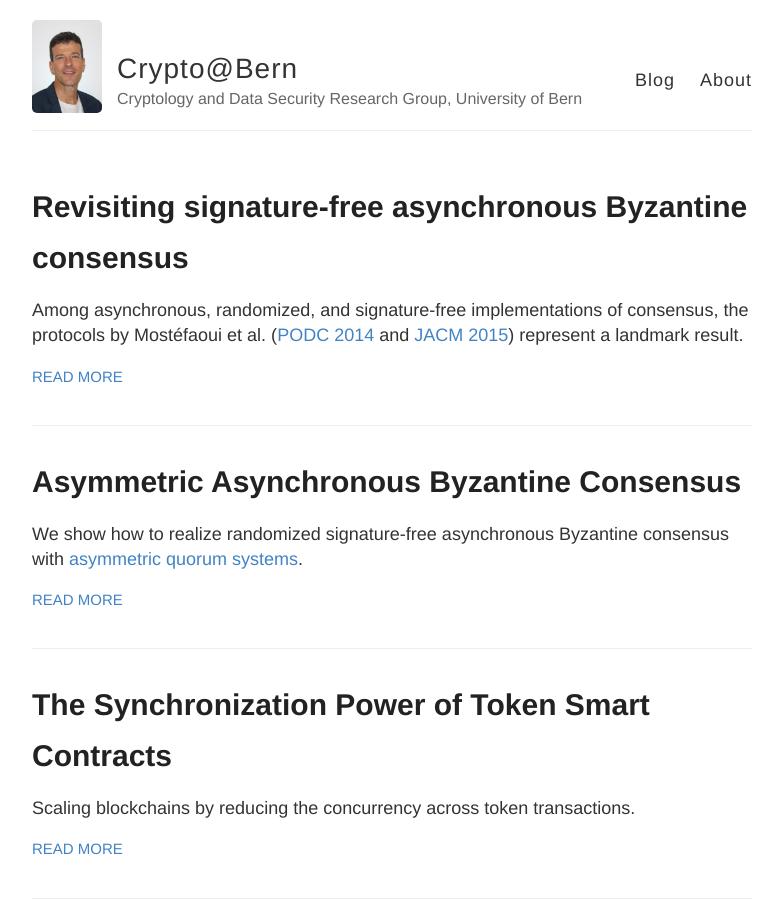
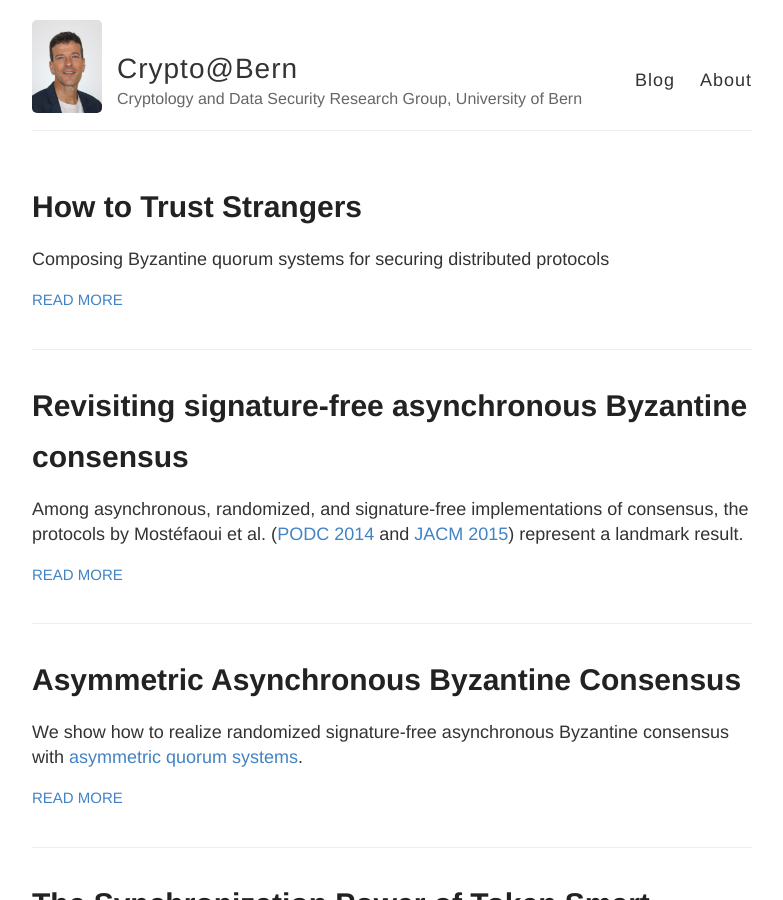
Before and after one commit to cryptobern/cryptobern.github.io, a Jekyll site: the page built from index.html, in a window 1280 px wide and 900 px high. Shown: the whole window, without its empty margins (248-1031 px from the left). Built offline with Jekyll 4.4.1, drawn with Linux system fonts in a browser that asks for light colours; some of the changed lines change nothing that is shown.

Commit message:
how to trust strangers

```diff
--- a/_includes/svg-icons.html
+++ b/_includes/svg-icons.html
@@ -7,7 +7,7 @@
 {% if site.footer-links.linkedin %}<a href="https://www.linkedin.com/in/{{ site.footer-links.linkedin }}"><i class="svg-icon linkedin"></i></a>{% endif %}
 {% if site.footer-links.pinterest %}<a href="https://www.pinterest.com/{{ site.footer-links.pinterest }}"><i class="svg-icon pinterest"></i></a>{% endif %}
 {% if site.footer-links.rss %}<a href="{{ site.baseurl }}/feed.xml"><i class="svg-icon rss"></i></a>{% endif %}
-{% if site.footer-links.twitter %}<a href="https://www.twitter.com/{{ site.footer-links.twitter }}"><i class="svg-icon twitter"></i></a>{% endif %}
+{% if site.footer-links.twitter %}<a href="https://twitter.com/{{ site.footer-links.twitter }}"><i class="svg-icon twitter"></i></a>{% endif %}
 {% if site.footer-links.stackoverflow %}<a href="http://stackoverflow.com/{{ site.footer-links.stackoverflow }}"><i class="svg-icon stackoverflow"></i></a>{% endif %}
 {% if site.footer-links.youtube %}<a href="https://youtube.com/{{ site.footer-links.youtube }}"><i class="svg-icon youtube"></i></a>{% endif %}
 {% if site.footer-links.googleplus %}<a href="https://plus.google.com/{{ site.footer-links.googleplus }}"><i class="svg-icon googleplus"></i></a>{% endif %}
--- /dev/null
+++ b/_posts/2021-08-02-howtotruststrangers.md
@@ -0,0 +1,93 @@
+---
+layout: post
+title: How to Trust Strangers
+author: Co-authored by Orestis Alpos, Christian Cachin and Luca Zanolini
+ghcommentid: 4
+---
+
+Composing Byzantine quorum systems for securing distributed protocols
+
+Trust is the basis of any distributed, fault-tolerant, or secure system. We consider systems, such as blockchain networks, that consist of multiple nodes or processes, of which some may fail. A trust assumption specifies the failures that a system can tolerate and determines the conditions under which it operates correctly.  In systems subject to arbitrary malicious behavior, or _Byzantine faults_, the trust assumption is usually specified through sets of processes that may fail together.  In the simplest case, this is just the belief that only _F_ nodes among _N_ would fail, where _F < N/3_.  Equivalently, the blockchain networks of proof-of-stake cryptocurrencies assume that misbehavior of participating nodes owning strictly less than third of the stake is tolerated.  [Tendermint Core](https://github.com/tendermint/tendermint), [Diem Byzantine Fault Tolerance (DiemBFT)](https://developers.diem.com/main/docs/state-machine-replication-paper), [Algorand](https://www.algorand.com), [Cardano](https://cardano.org), and many others use this notion of trust.  The trust assumption can be generalized and may be [symmetric](//doi.org/10.1007/s004460050050) or [asymmetric](https://cryptobern.github.io/asymmetric/); the latter means that the beliefs of the nodes are subjective, and may differ between nodes.
+
+What should be done when two groups of nodes, each one with their own beliefs, wish to be merged? This post explores how trust assumptions can be composed in symmetric-trust and asymmetric-trust models.
+
+### Secure distributed systems rely on trust
+
+Technically, trust is defined through a _fail-prone system_, which is a collection of subsets of processes, such that each of them contains all the processes that may at most fail together during a protocol execution. A _Byzantine quorum system (BQS)_ complements the fail-prone system; it indicates the subsets of processes that are self-sufficient in taking important steps during the protocol execution. In the simplest case, the quorums are the complement of the fail-prone sets.
+
+![Symmetric Byzantine quorum system](/images/trust_quorum_system.png){: width="80%" .center-image}
+
+Over the recent years [new approaches](https://link.springer.com/chapter/10.1007/978-3-540-76900-2_22) to modelling trust have been explored. In open, decentralized or permissionless settings, like those of cryptocurrencies running over the Internet, no common trust model may be imposed (or one would have to reintroduce a centralized entity). Instead, every node in the system should be free to choose who to trust and who not to trust. The _asymmetric_ model of trust captures this and forms a natural and necessary extension of the symmetric model. Concretely, [Cachin and Tackmann](//doi.org/10.4230/LIPIcs.OPODIS.2019.7) extend Byzantine quorum systems to permit asymmetric trust by introducing _asymmetric Byzantine quorum systems (ABQS)_. They generalize (symmetric) BQS directly, in the sense that every process is allowed to specify its own fail-prone system and quorum system.
+
+![Asymmetric Byzantine quorum system](/images/trust_asym_quorum_system.png){: width="80%" .center-image}
+
+### Composing trust assumptions
+
+In [recent work](https://arxiv.org/abs/2107.11331), which will be published at the [SRDS 2021](https://srds-conference.org) conference, we study how trust assumptions can be composed, when they are expressed through symmetric and asymmetric Byzantine quorum systems. We introduce methods for combining and assembling the trust models of different, possibly disjoint, systems to a common model. Our results provide a key step towards understanding the dynamic evolution of distributed systems and blockchain networks that rely on quorums for resilience.
+
+### Composition of symmetric BQS
+
+We explore the composition of two groups of processes, where each forms a BQS, as a means to allow them to run a protocol jointly, without requiring the members of one group to make assumptions about members of the other group. This is useful in practice because remodelling trust from scratch would be a tedious and subjective process, where nodes in one group would first have to obtain knowledge about the nodes in the other group. Hence, our notion of composition puts the two BQS next to each other, but does not consider increasing the resilience for the combined system. (We note that achieving higher resilience is a natural avenue for future exploration of the problem.) In our work, we present three composition methods of increasing suitability. The most comprehensive and practically relevant composition rule is the following, which we call _Cartesian composition_.
+
+For two groups of processes _P1_ and _P2_, and for two Byzantine quorum systems _Q1_ on _P1_ with fail-prone system _F1_ and _Q2_ on _P2_ with fail-prone system _F2_, their composition is a BQS Q3, defined on processes _P3 = P1 ∪ P2_, with fail-prone system _F3_. It allows the processes from each group to jointly run a distributed protocol with the "strangers" in the other group, that is, without knowing or assuming anything about the members of the other group.  The _Cartesian composition_ rule defines _F3_ and _Q3_ as follows:
+
+![Cartesian composition](/images/trust_cartesian_comp.png){: width="80%" .center-image}
+
+Put simply, _F3_ is the pairwise union of all fail-prone sets in _F1_ with all fail-prone sets in _F2_. Special handling is, however, required when _P1_ and _P2_ contain processes in common; if a subset _C_ of those common processes is Byzantine in _Q1_, then, naturally, they are Byzantine in _Q2_ as well. The composition rule takes this into account and requires that we union only those pairs of fail-prone sets that contain the same subset of common processes (notice that this can be the empty set).
+
+In the following diagram, we give an example for symmetric BQS composition.
+Processes are shown by circles and form two BQS
+_P1 = {a, b, c, d, e}_ and in _P2 = {d, e, f, g, h}_. Notice that processes _d_ and _e_ are common.
+The fail-prone systems are _F1 = { {a}, {b,c}, {d}, {c,e} }_ and _F2 = { {d}, {e}, {f,g}, {h} }_, where each fail-prone set is depicted through a shaded, rectangular area.
+We assume for simplicity canonical quorum systems, that is, the quorums are the complements of the fail-prone sets.
+The composite BQS contains the union of all pairs of fail-prone sets that do not contain _d_ or _e_. It also contains the sets _{d}_, as a union of _{d}_ in _F1_ and _{d}_ in _F2_, and _{c,e_}, as a union of _{c, e}_ in _F1_ and _{e}_ in _F2_.
+
+![Example of BQS composition](/images/trust_composition_symmetric.png){: width="37%" .center-image}
+
+### Composition of asymmetric BQS
+
+An asymmetric Byzantine quorum system (ABQS) is notoriously hard to define. As we explained, the processes are allowed to choose their fail-prone and quorum systems, or, somewhat informally, their friends and enemies.
+However, the fail-prone and quorum systems have to satisfy certain intersection conditions; two processes must have sufficiently many common friends, so they can communicate through them, even if their enemies try to sabotage them.
+
+Hence, a deterministic rule to compose two ABQS is required, one that guarantees that the intersection properties will always hold in the composed system, given that they hold in the original ones. Such a rule would allow two groups of "strangers" to work together, without requiring a process in one group to make new assumptions on the processes in the other.
+
+In our work we also present such a composition rule. Given two ABQS, it allows the processes belonging to the two sets, whether these sets are disjoint or not, to form a new ABQS. To do so, we introduce the notion of the _tolerated system_ of an ABQS and the process of _purification_ of an ABQS. These notions are in themselves interesting contributions to the theory of ABQS.
+
+#### The tolerated system of an ABQS
+Recall that in asymmetric BQS, no common understanding of the world exists, either because there is not enough knowledge to assess the system, or because the participating processes simply do not agree with each other. On the contrary, every process expresses its own beliefs and expectations, and no global notion of "correct" belief exists. In every execution, however, there will be a ground truth, manifested by a set of actually faulty process, and not all members of the system will have correctly anticipated this ground truth. Again, since there is no global understanding of the world, this is expected to happen.
+However, the process might still be able to make progress (where progress is defined by the protocol they are running) if "enough" processes have correctly foreseen which others would fail or would make erroneous assumptions about those who would fail. These "enough many" processes can be formally defined: [they are called a _guild_](//cryptobern.github.io/asymconsensus/). Recent works on consensus with ABQS have conditioned safety and liveness properties on the existence of such a set. In the context of Byzantine consensus, [Cachin and Zanolini](//arxiv.org/abs/2005.08795) show that a guild is required to solve asynchronous consensus and that consensus properties are guaranteed in all executions with a guild.
+
+The tolerated systems captures this resilience of an ABQS. It contains those subsets of processes (called the _tolerated sets_) that are not necessary for the existence of a guild. The tolerated system characterizes the executions in which some of the process in the ABQS will be able to operate correctly and make progress. In that sense, the tolerated system of an ABQS is the counterpart of the fail-prone system for a BQS. It is a central concept for composing two ABQS because it allows external parties, or clients, to interact with an ABQS.
+
+![The tolerated system of an ABQS](/images/trust_tolerated_system.png){: width="80%" .center-image}
+
+#### The purification procedure
+Intuitively, the purification procedure removes fail-prone sets that
+are "useless", in the sense that they do not influence the existence of a guild.
+Seen from a higher level, it is an expression of the fact that processes have
+their own beliefs, but also need to adapt to those of the others; a process might expect a set _F_ to fail during an execution and construct its fail-prone system so as to be protected against _F_. However, if the beliefs of other
+processes are such that the failure of _F_ does not lead to a guild, i.e., _F_ is not tolerated, then the process can whatsoever not benefit from including _F_ in its fail-prone system.
+
+#### The composition rule
+Our composition rule between two ABQS then becomes the following.
+
+![Cartesian composition](/images/trust_asym_composition.png){: width="80%" .center-image}
+
+Let us illustrate the composition of two ABQS. To keep the example simple, we now consider two disjoint sets of processes _P1 = {a, b, c, d, e}_ and _P2 = {f, g, h, i, j}_. The fail-prone systems are shown in the following diagram. As before, processes are represented by circles and fail-prone sets are depicted by shaded, rectangular areas.
+For example, the fail-prone system of process _a_ is _Fa = { {c}, {d}, {e} }_, for _c_ it is _Fc = { {a,  b}, {d}, {e} }_, and so on. (The horizontal order of processes in _P2_ is intentionally _f, g, j, h, i_ because that lets us show the fail-prone set _{g, j}_ as a contiguous area.)
+
+![Example of ABQS composition](/images/trust_composition_asymmetric.png){: width="80%" .center-image}
+
+Given those fail-prone systems, and assuming canonical quorum systems, any process can compute the tolerated systems.
+For example, if {a, b} fail in the first system, then _c, d_, and _e_ are wise and have a quorum made of wise processes, thus they form a guild. Hence, _{a, b}_ is a tolerated set. Altogether we have that
+_T1 = { {a,b}, {c}, {d}, {e} }_ and _T2 = { {f}, {g,j}, {h}, {i} }_.
+
+The purification procedure does not remove any fail-prone sets in this example. Technically, this is because the _B3-condition_ holds between the fail-prone system of any party and the tolerated system, but we will not get into the details here.
+
+Finally, having computed the tolerated systems, the processes can construct their new, composite fail-prone systems. Since the systems are disjoint, those will be the pairwise union of each fail-prone system with the tolerated system of the other ABQS. For example, process _a_ uses _Fa = { {c}, {d}, {e} }_ and _T2 = { {f}, {g,j}, {h}, {i} }_ and gets _Fa' = { {c,f}, {c,g,j}, {c,h}, {c,i}, {d,f}, {d,g,j}, {d,h}, {d,i}, {e,f}, {e,g,j}, {e,h}, {e,i} }_.
+
+#### Composition in practice
+In networks implementing consensus like this, the composition could be initiated by any process in _P1_, for example. This process sends a _composition-request_ message to all members of _P2_, which in turn decide whether to accept the request or not, and reply accordingly with a _composition-response_ message. Upon receiving the response, the processes in _P1_ also agree on whether to accept it and send an acknowledgement to _P2_. After this point, all processes can use the composite trust assumptions.
+
+
+More details about our work and the complete description of our composition rules can be found in [the research paper](https://arxiv.org/abs/2107.11331).
```
Also changed, not shown: images/trust_asym_composition.png (added), images/trust_asym_quorum_system.png (added), images/trust_cartesian_comp.png (added), images/trust_composition_asymmetric.png (added), images/trust_composition_symmetric.png (added), images/trust_quorum_system.png (added), images/trust_tolerated_system.png (added).
